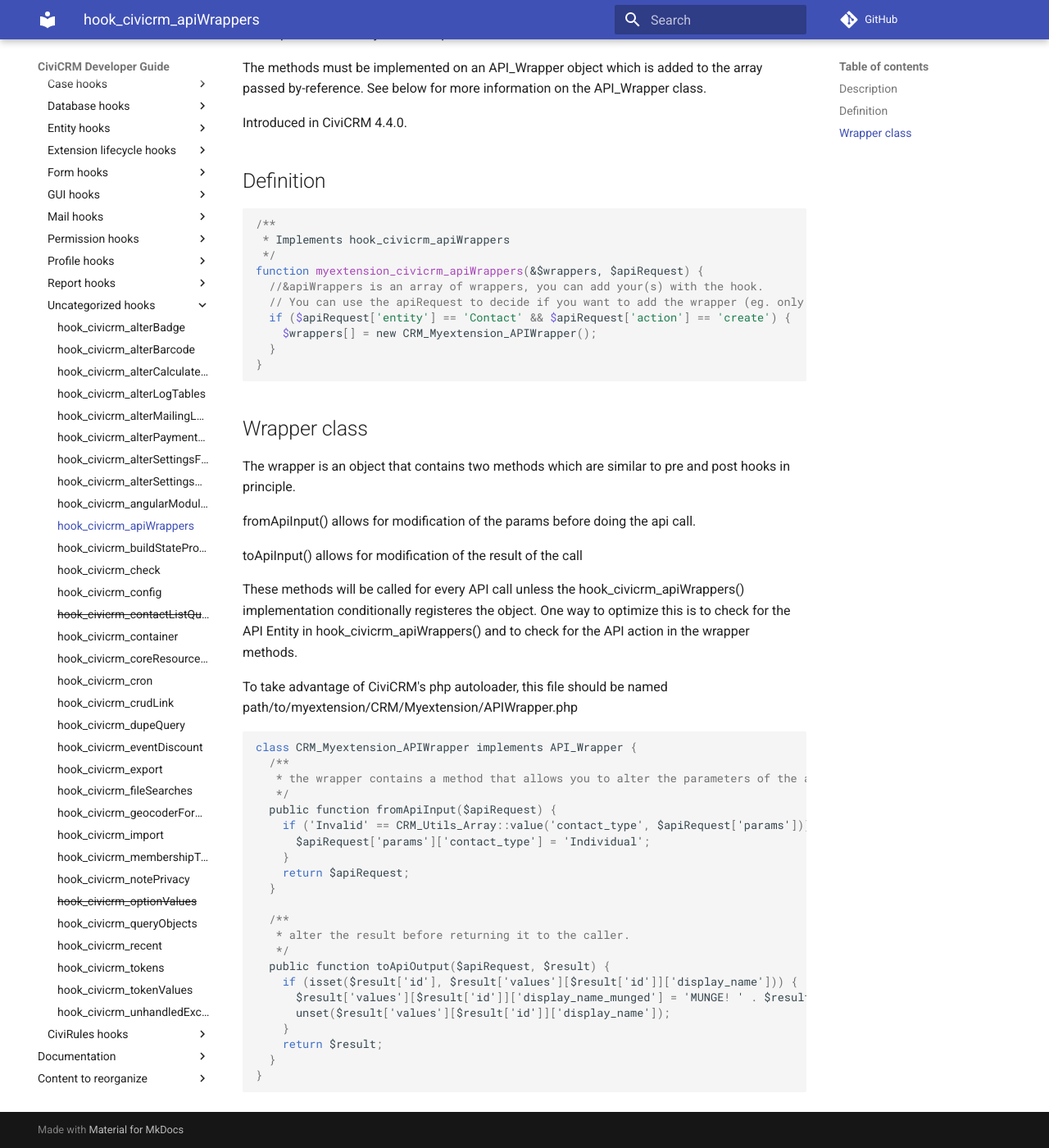
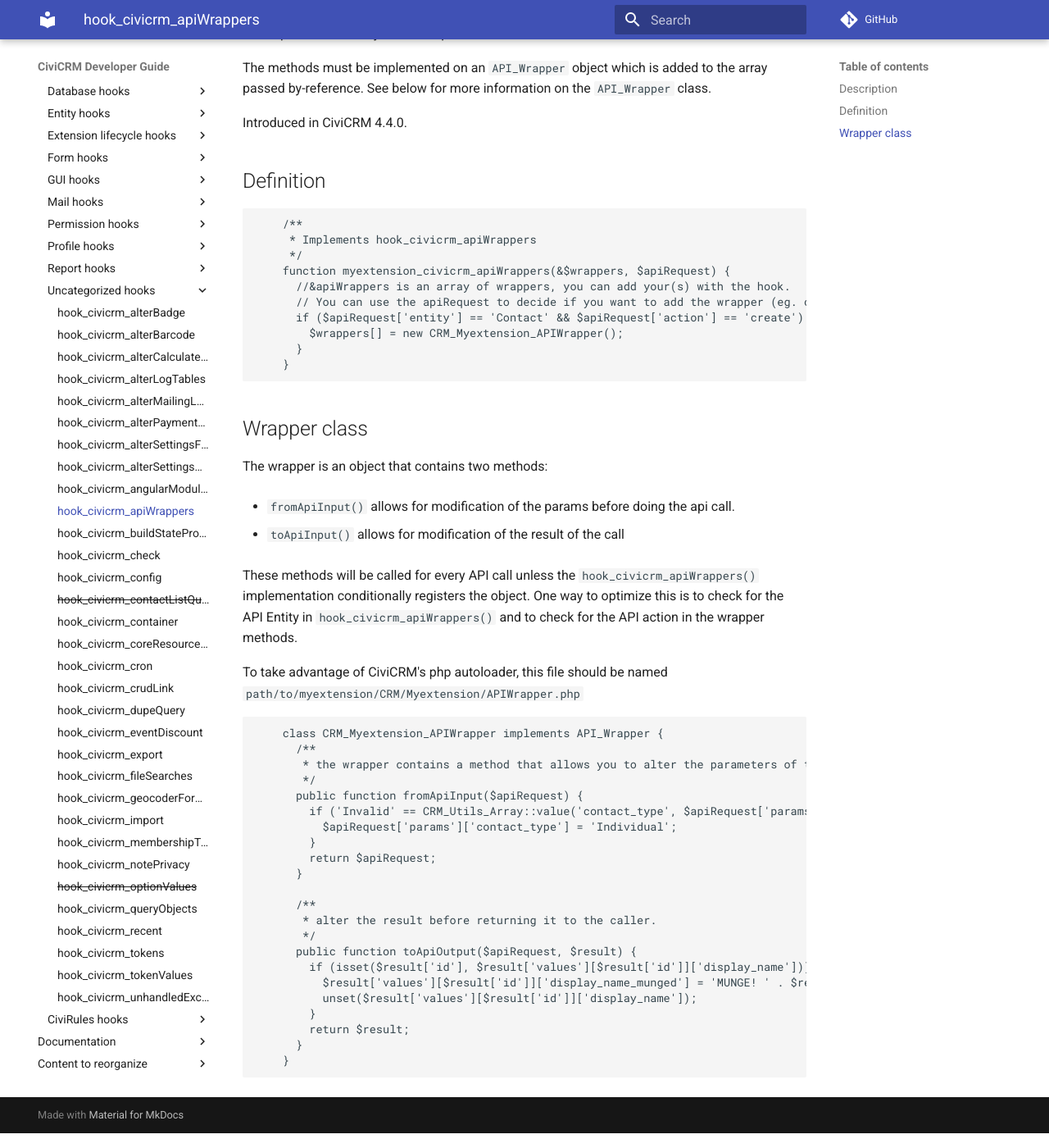
Before and after one commit to civicrm/civicrm-dev-docs, an MkDocs documentation site: the page built from docs/hooks/hook_civicrm_apiWrappers.md, in a window 1280 px wide and 1400 px high, scrolled down 228 px. Shown: the whole window at 82% size. Built offline with MkDocs 1.6.1 and Material for MkDocs 9.7.7, drawn with Linux system fonts in a browser that asks for light colours; comment, search, counter and statistics services are not loaded; old or Windows-style settings are respelled for this version of MkDocs.

Commit message:
hook_civicrm_apiWrappers: More tweaks
This commit mostly adds Markdown tweaks.

I also struck the comparison to pre/post hooks... because I enjoy removing words. 😈

````diff
--- a/docs/hooks/hook_civicrm_apiWrappers.md
+++ b/docs/hooks/hook_civicrm_apiWrappers.md
@@ -4,12 +4,13 @@
 
 This hook allows you to add (or override/remove: use caution!) methods to be called before and after api calls to modify either the parameters or the result of the call.
 
-The methods must be implemented on an API_Wrapper object which is added to the array passed by-reference. See below for more information on the API_Wrapper class.
+The methods must be implemented on an `API_Wrapper` object which is added to the array passed by-reference. See below for more information on the `API_Wrapper` class.
 
 Introduced in CiviCRM 4.4.0.
 
 ## Definition
 
+```php
     /**
      * Implements hook_civicrm_apiWrappers
      */
@@ -20,22 +21,22 @@
         $wrappers[] = new CRM_Myextension_APIWrapper();
       }
     }
-
-
+```
 
 ## Wrapper class
 
-The wrapper is an object that contains two methods which are similar to pre and post hooks in principle.
+The wrapper is an object that contains two methods:
 
-fromApiInput() allows for modification of the params before doing the api call.
+ * `fromApiInput()` allows for modification of the params before doing the api call.
 
-toApiInput() allows for modification of the result of the call
+ * `toApiInput()` allows for modification of the result of the call
 
-These methods will be called for every API call unless the hook_civicrm_apiWrappers() implementation conditionally registeres the object. One way to optimize this is to check for the API Entity in hook_civicrm_apiWrappers() and to check for the API action in the wrapper methods.
+These methods will be called for every API call unless the `hook_civicrm_apiWrappers()` implementation conditionally registers the object. One way to optimize this is to check for the API Entity in `hook_civicrm_apiWrappers()` and to check for the API action in the wrapper methods.
 
 To take advantage of CiviCRM's php autoloader, this file should be named
-path/to/myextension/CRM/Myextension/APIWrapper.php
+`path/to/myextension/CRM/Myextension/APIWrapper.php`
 
+```php
     class CRM_Myextension_APIWrapper implements API_Wrapper {
       /**
        * the wrapper contains a method that allows you to alter the parameters of the api request (including the action and the entity)
@@ -58,3 +59,4 @@
         return $result;
       }
     }
+```
````
